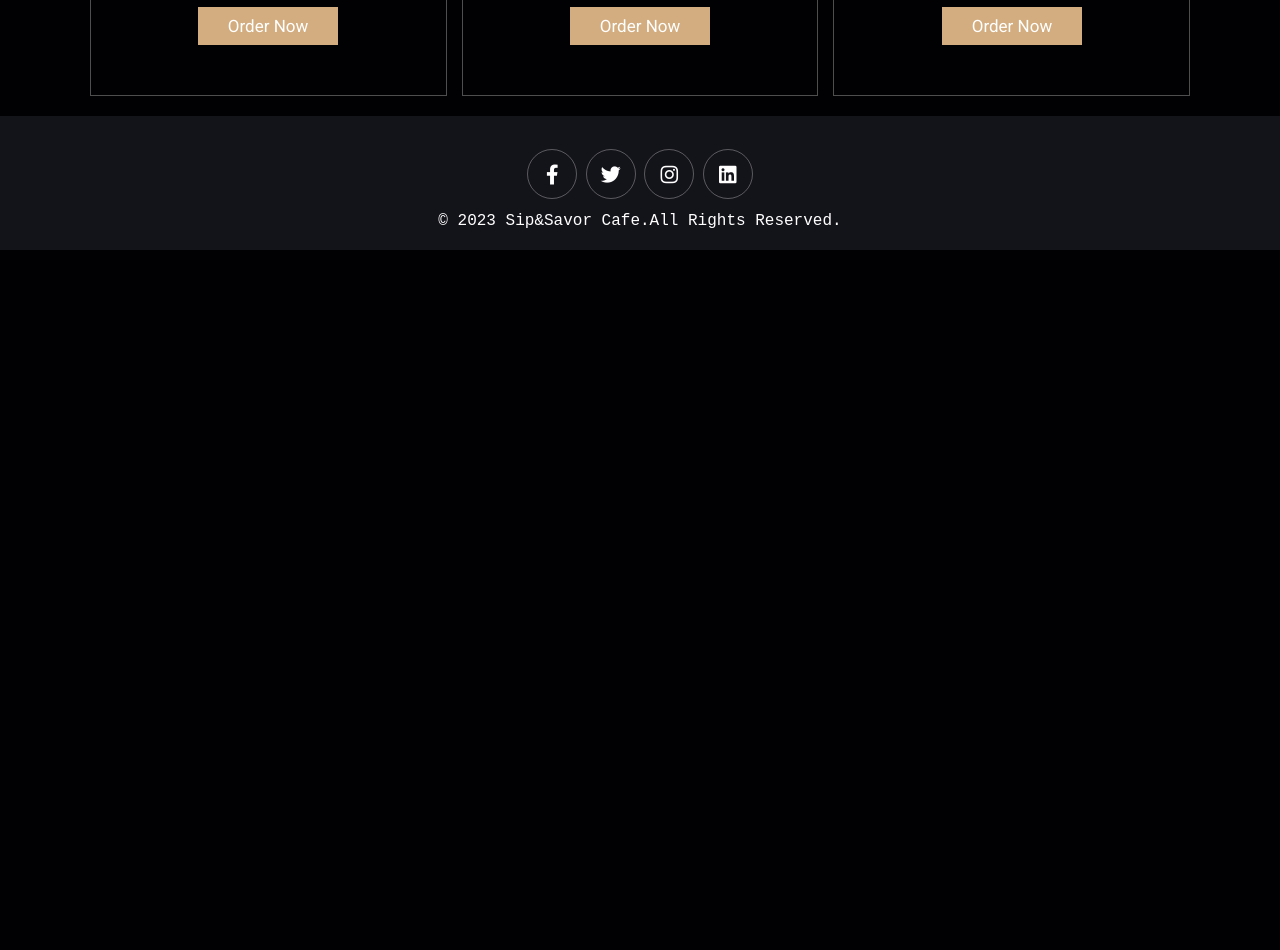
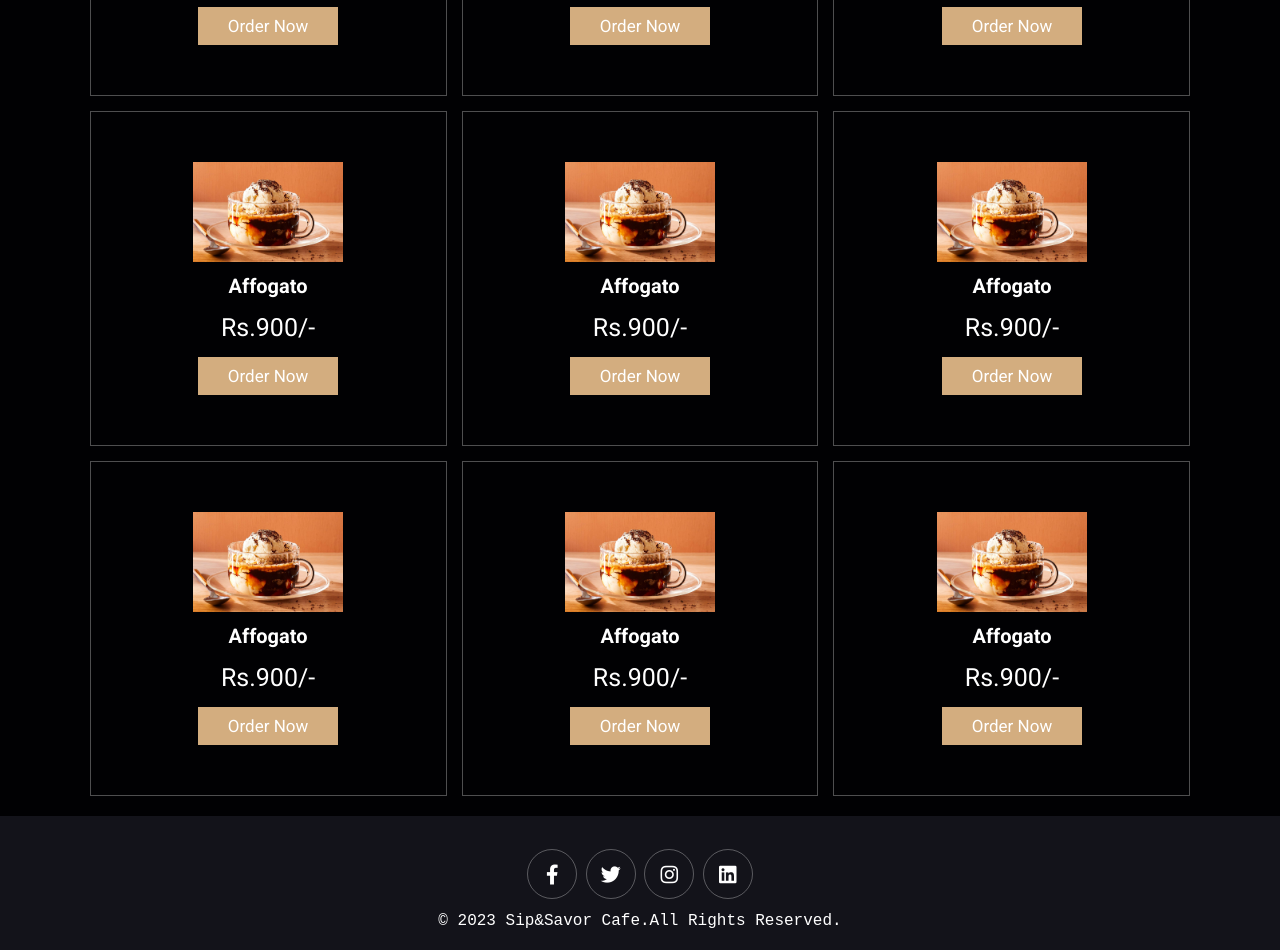
Before and after one commit to AqsaShahid09/AqsaShahid09.github.io, a plain HTML site: page menu1.html in a window 1280 px wide. Shown: the part 1123-2073 px from the top of the page. Before the commit the page ends 1373 px from the top, so only its background shows below. Drawn offline with Linux system fonts and the light colour scheme.

Commit message:
Update menu1.html

```diff
--- a/menu1.html
+++ b/menu1.html
@@ -116,6 +116,42 @@
             <div class="price">Rs.900/- </div>
             <a href="#" class="btn">order now</a>
         </div>
+        <div class="box">
+            <img src="images/menu-9.png" alt="">
+            <h3>Affogato </h3>
+            <div class="price">Rs.900/- </div>
+            <a href="#" class="btn">order now</a>
+        </div>
+        <div class="box">
+            <img src="images/menu-9.png" alt="">
+            <h3>Affogato </h3>
+            <div class="price">Rs.900/- </div>
+            <a href="#" class="btn">order now</a>
+        </div>
+        <div class="box">
+            <img src="images/menu-9.png" alt="">
+            <h3>Affogato </h3>
+            <div class="price">Rs.900/- </div>
+            <a href="#" class="btn">order now</a>
+        </div>
+        <div class="box">
+            <img src="images/menu-9.png" alt="">
+            <h3>Affogato </h3>
+            <div class="price">Rs.900/- </div>
+            <a href="#" class="btn">order now</a>
+        </div>
+        <div class="box">
+            <img src="images/menu-9.png" alt="">
+            <h3>Affogato </h3>
+            <div class="price">Rs.900/- </div>
+            <a href="#" class="btn">order now</a>
+        </div>
+        <div class="box">
+            <img src="images/menu-9.png" alt="">
+            <h3>Affogato </h3>
+            <div class="price">Rs.900/- </div>
+            <a href="#" class="btn">order now</a>
+        </div>
 
     </div>
 
```
